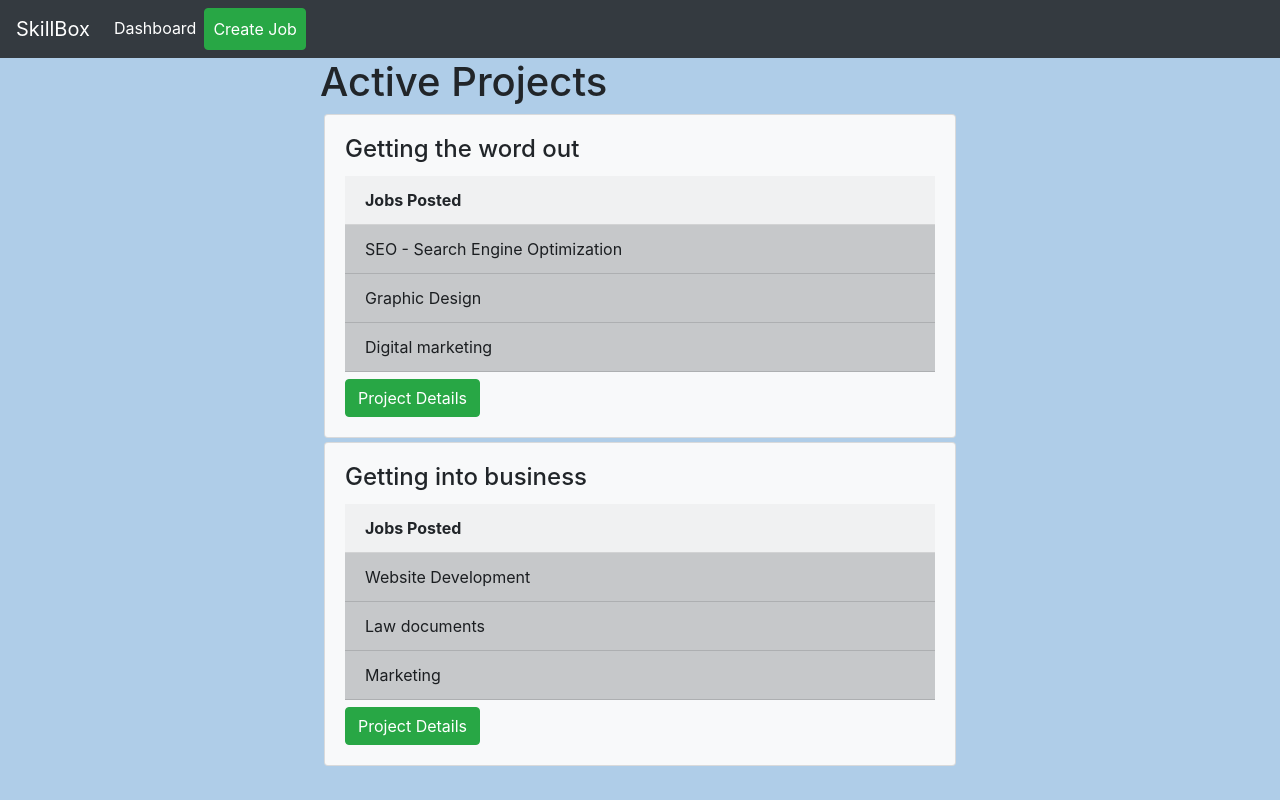
After one commit to CayenneLow/MilkTree, a Flask app: page /dashboard in a window 1280 px wide. The commit adds this page. Run offline with Flask 2, Linux system fonts and the light colour scheme; some libraries are stand-ins or nearby versions.

Commit message:
dashboard

```diff
--- a/routes.py
+++ b/routes.py
@@ -8,3 +8,7 @@ def index():
 @app.route('/login')
 def login():
     return render_template('login.html')
+
+@app.route('/dashboard')
+def dashboard():
+    return render_template('dashboard.html')
--- a/static/css/style.css
+++ b/static/css/style.css
@@ -15,3 +15,7 @@ html, body {
     border-width: 2px;
     border-radius: 6px;
 }
+
+.projectsContainer{
+    width:50%;
+}
--- a/templates/base.html
+++ b/templates/base.html
@@ -15,7 +15,7 @@
         integrity="sha384-JjSmVgyd0p3pXB1rRibZUAYoIIy6OrQ6VrjIEaFf/nJGzIxFDsf4x0xIM+B07jRM"
         crossorigin="anonymous"></script>
     <link rel="stylesheet" href="{{ url_for('static', filename='css/style.css') }}">
-    <title>Skillbox - {% block title %}{% endblock %}</title>
+    <title>SkillBox - {% block title %}{% endblock %}</title>
     {% endblock %}
 </head>
 
--- /dev/null
+++ b/templates/dashboard.html
@@ -0,0 +1,54 @@
+{% extends "base.html" %}
+{% block title %}Dashboard{% endblock %}
+{% block head %}
+{{ super() }}
+{% endblock %}
+{% block content %}
+<nav class="navbar navbar-expand-lg navbar-dark bg-dark">
+    <a class="navbar-brand" href="#">SkillBox</a>
+    <button class="navbar-toggler" type="button" data-toggle="collapse" data-target="#navbarNav"
+        aria-controls="navbarNav" aria-expanded="false" aria-label="Toggle navigation">
+        <span class="navbar-toggler-icon"></span>
+    </button>
+    <div class="collapse navbar-collapse" id="navbarNav">
+        <ul class="navbar-nav mr-auto">
+            <li class="nav-item active">
+                <a class="nav-link" href="{{url_for('dashboard')}}">Dashboard <span class="sr-only">(current)</span></a>
+            </li>
+            <li class="nav-item active">
+                <button class="btn btn-success nav-link p-2">Create Job</a>
+            </li>
+        </ul>
+    </div>
+</nav>
+<div class="d-flex justify-content-center">
+    <div class="d-flex-column projectsContainer">
+        <h1> Active Projects </h1>
+
+        <div class="card bg-light m-1">
+            <div class="card-body">
+                <h4 class="card-title">Getting the word out</h5>
+                    <div class="card-header"><b> Jobs Posted </b></div>
+                    <ul class="list-group list-group-flush">
+                        <li class="list-group-item list-group-item-dark">SEO - Search Engine Optimization</li>
+                        <li class="list-group-item list-group-item-dark">Graphic Design</li>
+                        <li class="list-group-item list-group-item-dark">Digital marketing</li>
+                    </ul>
+                <a href="#" class="mt-2 btn btn-success">Project Details</a>
+            </div>
+        </div>
+        <div class="card bg-light m-1">
+            <div class="card-body">
+                <h4 class="card-title">Getting into business</h5>
+                    <div class="card-header"><b> Jobs Posted </b></div>
+                    <ul class="list-group list-group-flush">
+                        <li class="list-group-item list-group-item-dark">Website Development</li>
+                        <li class="list-group-item list-group-item-dark">Law documents</li>
+                        <li class="list-group-item list-group-item-dark">Marketing</li>
+                    </ul>
+                <a href="#" class="mt-2 btn btn-success">Project Details</a>
+            </div>
+        </div>
+    </div>
+</div>
+{% endblock %}
```
Also changed, not shown: static/images/marketing.png (added).
